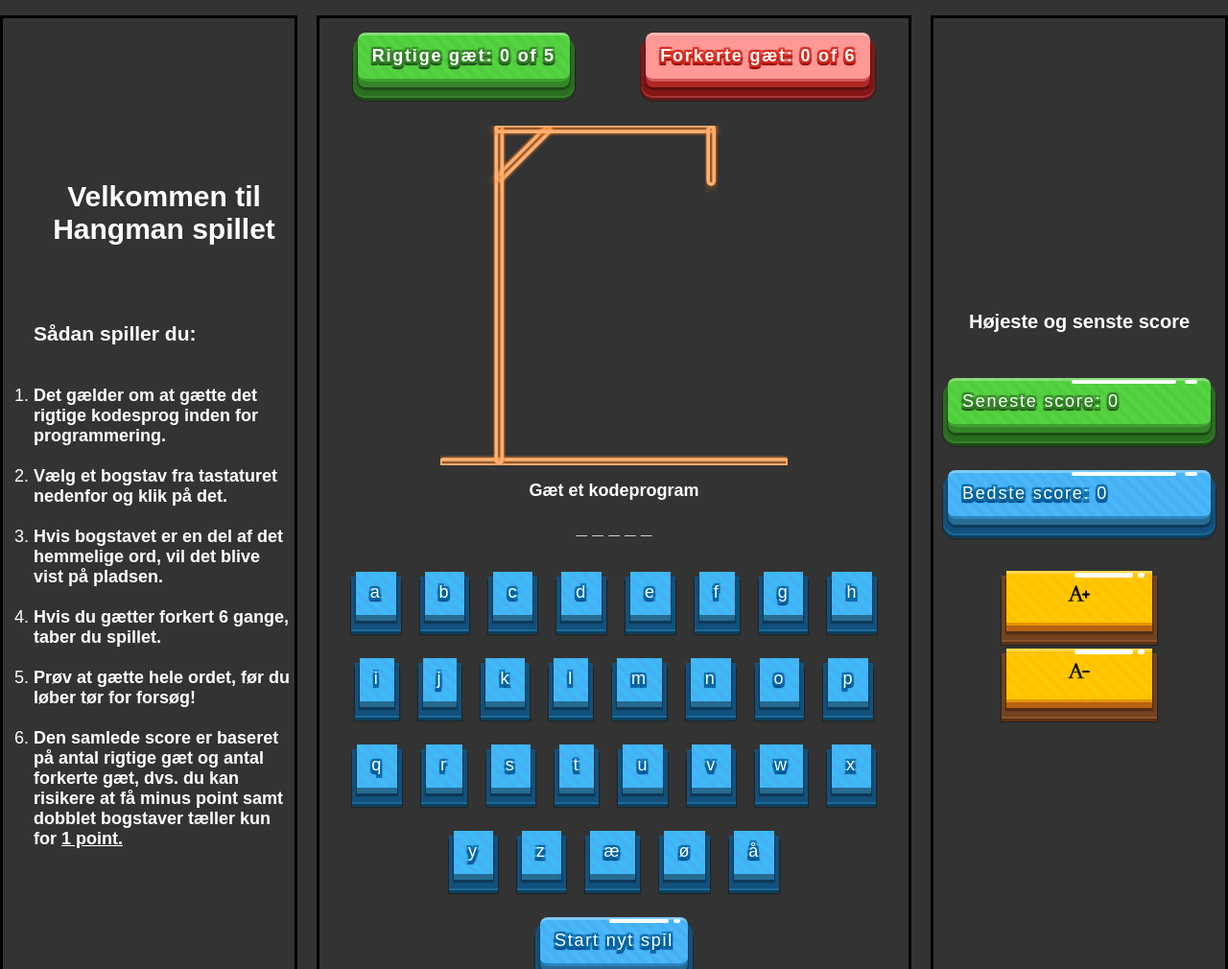
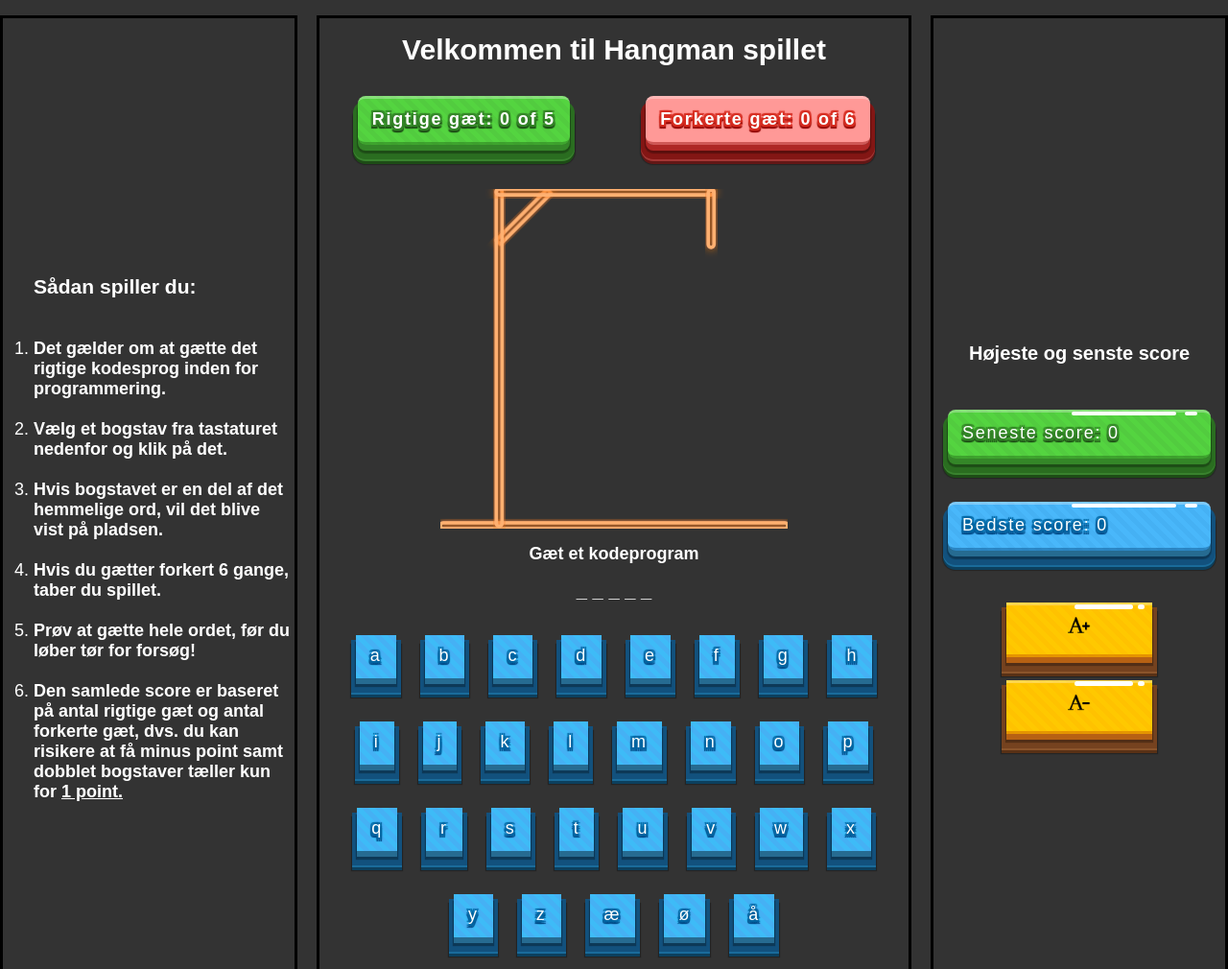
Before and after one commit to AlextheWander/Arkaden_Hangman_Projekt1_Alexander_Nielsen_PBW, a plain HTML site: page Index.html in a window 1280 px wide. Shown: the top 1010 px of the page at 96% size. Drawn offline with Linux system fonts and the light colour scheme; a script that the page names is missing.

Commit message:
h1 change and styles

```diff
--- a/Index.html
+++ b/Index.html
@@ -14,7 +14,7 @@
 
         <div class="left-column">
             <div class="instructions">
-                <h1>Velkommen til Hangman spillet</h1>
+
                 <h3>Sådan spiller du:</h3>
                 <br>
                 <ol>
@@ -50,7 +50,7 @@
         <!-- Miderste kolonne -->
 
         <div class="middle-column">
-
+            <h1>Velkommen til Hangman spillet</h1>
             <div class="rightandwrong-container">
                 <h3 class="correct-guess">Rigtige gæt: <span id='correctGuesses'>0</span> of <span id='wordLength'></span></h3>
                 <h3 class="wrong-guess">Forkerte gæt: <span id='mistakes'>0</span> of <span id='maxWrong'></span></h3>
--- a/styles.css
+++ b/styles.css
@@ -102,7 +102,7 @@ h1 {
     font-size: 30px;
     text-align: center;
     margin-top: 1rem;
-    margin-bottom: 5rem;
+    margin-bottom: 1rem;
     color: var(--text-color);
 }
 
```
